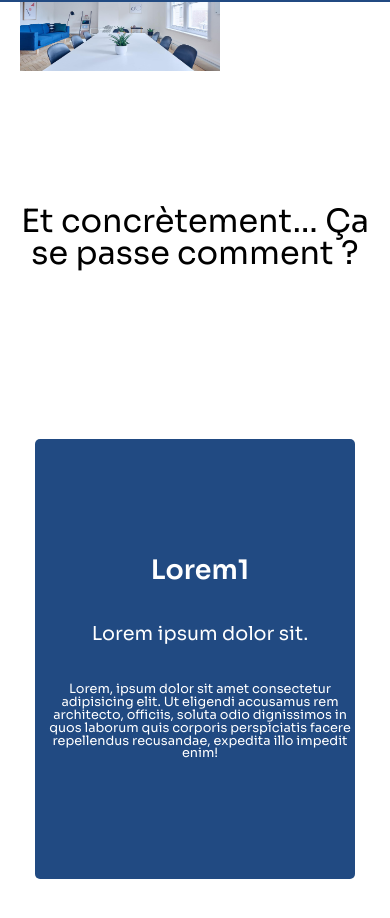
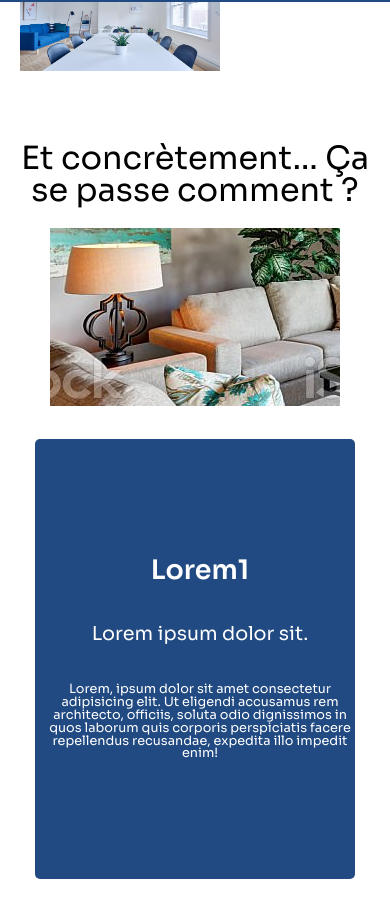
Before and after one commit to mohammed266392/kipostout-projet, an Angular app: page /Accueil in a window 390 px wide. Shown: the part 1969-2887 px from the top of the page. Built offline with nearby package versions, Linux system fonts and the light colour scheme.

Commit message:
component slider amélioré

```diff
--- a/src/app/commentaire/commentaire.component.scss
+++ b/src/app/commentaire/commentaire.component.scss
@@ -32,7 +32,7 @@
   }
   .main2_block4_avis_box_block_personne, .main2_block4_avis_box_block_texte, .main2_block4_avis_box_block_etoile{
     text-align: center;
-    width: 55%;
+    //width: 55%;
     align-self: center;
   }
   .main2_block4_avis_box_block_personne{
@@ -88,12 +88,12 @@
     .fleche_droite_avis{
         width: 20px;
         height: 20px;
-        right: 20%;
+        right: 10%;
     }
     .fleche_gauche_avis{
         width: 20px;
         height: 20px;
-        left: 20%;
+        left: 10%;
     }
 
 
--- a/src/app/etape-slider/etape-slider.component.scss
+++ b/src/app/etape-slider/etape-slider.component.scss
@@ -8,7 +8,7 @@
 }
 
 .main{
-    // background-color: aqua;
+    //background-color: aqua;
     position: relative;
     height: 90vh;
     display: flex;
@@ -117,11 +117,20 @@
 
 @media only screen and (max-width: 530px) {
     .title{
-        top: -10px;
+        //top: -10px;
+        top: -73px;
         font-size: 2em;
     }
     .main_img{
-        display: none;
+        //display: none;
+        z-index: 1;
+        right: 50%;
+        top: 5%;
+        transform: translate(50%, -50%);
+        height: 178px;
+        width: 290px;
+        background-position-x: -7px;
+        background-position-y: -354px;
     }
     .main_container{
         position: initial;
```
